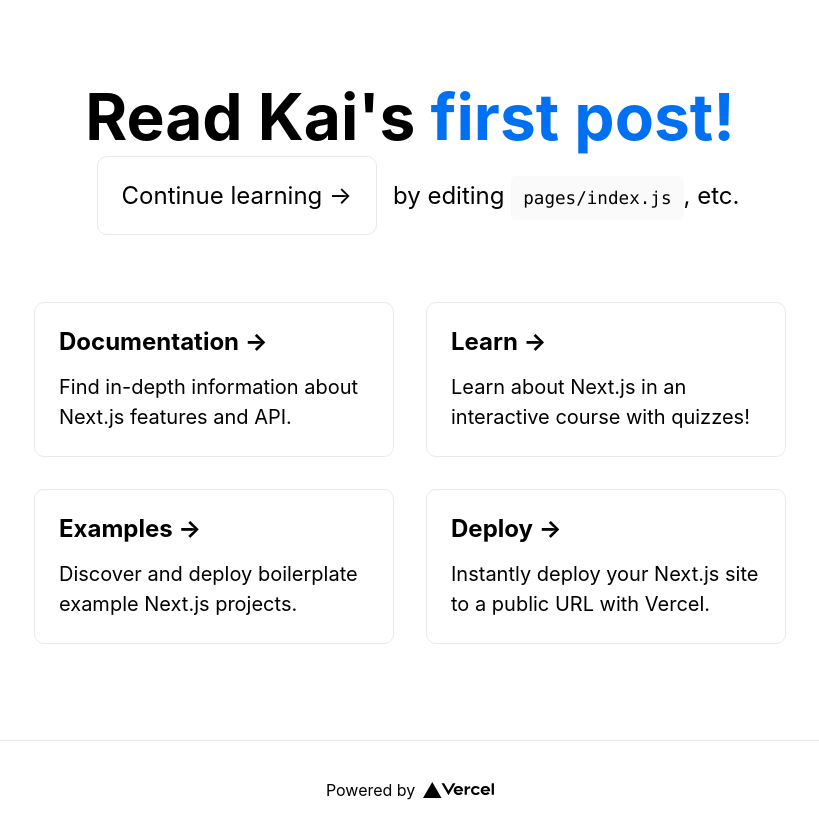
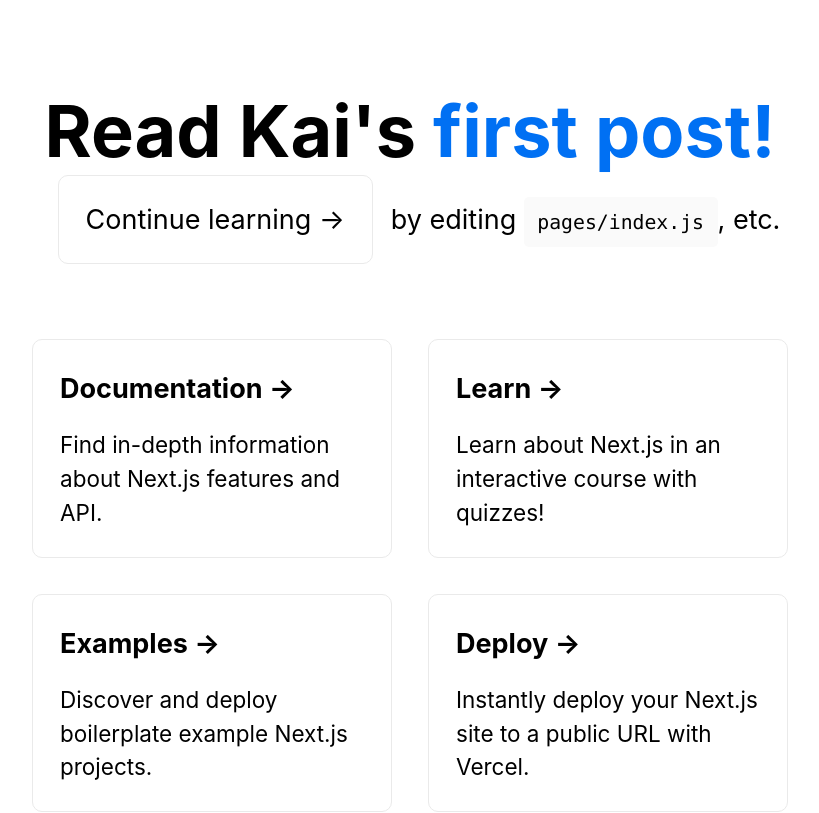
Before and after one commit to kaicarver/nextjs-blog, a Next.js app: page / in a window 1280 px wide. Shown: the top 813 px of the page, without its empty margins (230-1049 px from the left). Built offline with nearby package versions, Linux system fonts and the light colour scheme.

Commit message:
global CSS via pages/_app.js

```diff
--- /dev/null
+++ b/pages/_app.js
@@ -0,0 +1,5 @@
+import '../styles/global.css'
+
+export default function App({ Component, pageProps }) {
+    return <Component {...pageProps} />
+}
--- /dev/null
+++ b/styles/global.css
@@ -0,0 +1,21 @@
+html,
+body {
+    padding: 0;
+    margin: 0;
+    font-family: -apple-system, -apple-system, BlinkMacSystemFont, 'Segoe UI', Roboto, Oxygen, Ubuntu, Cantarell, 'Open Sans', 'Helvetica Neue', sans-serif;
+    line-height: 1.6;
+    font-size: 18px;
+}
+
+* {
+    box-sizing: border-box;
+}
+
+a:hover {
+    text-decoration: underline;
+}
+
+img {
+    max-width: 100%;
+    display: block;
+}
```
